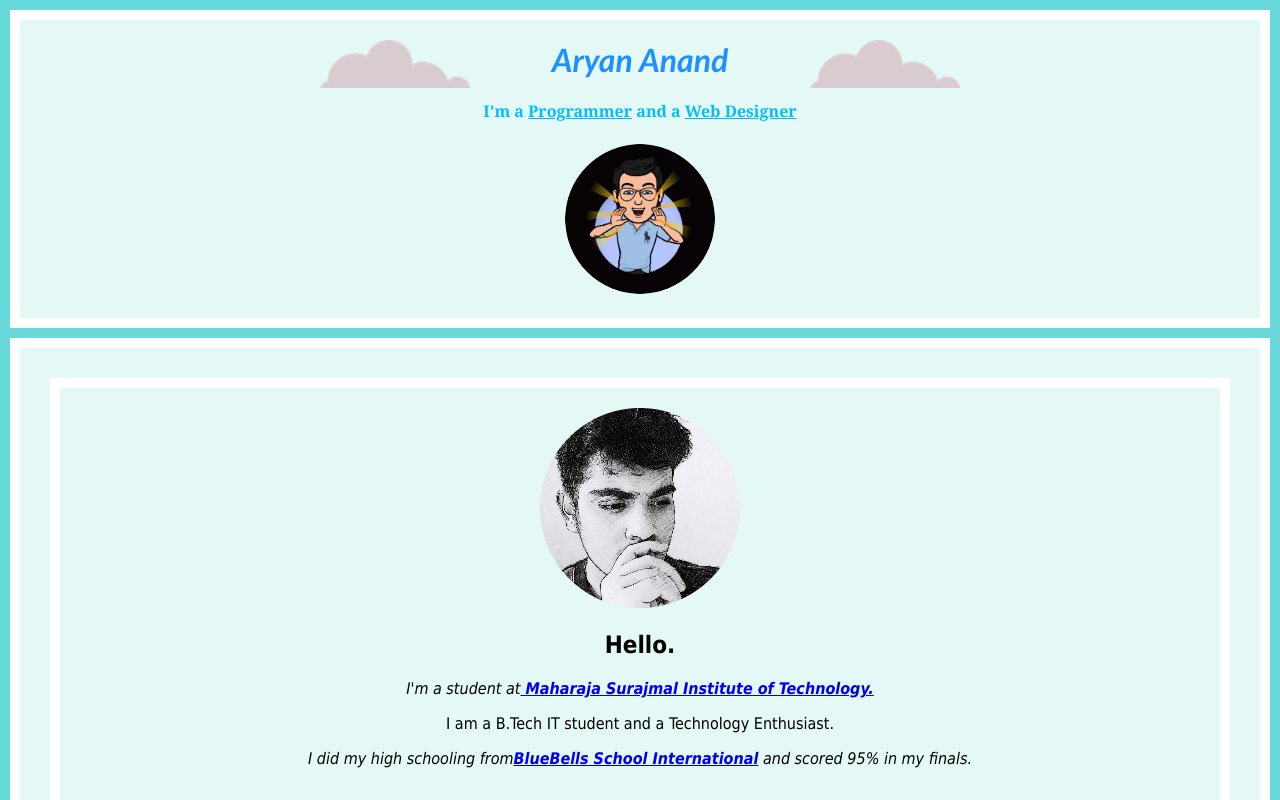
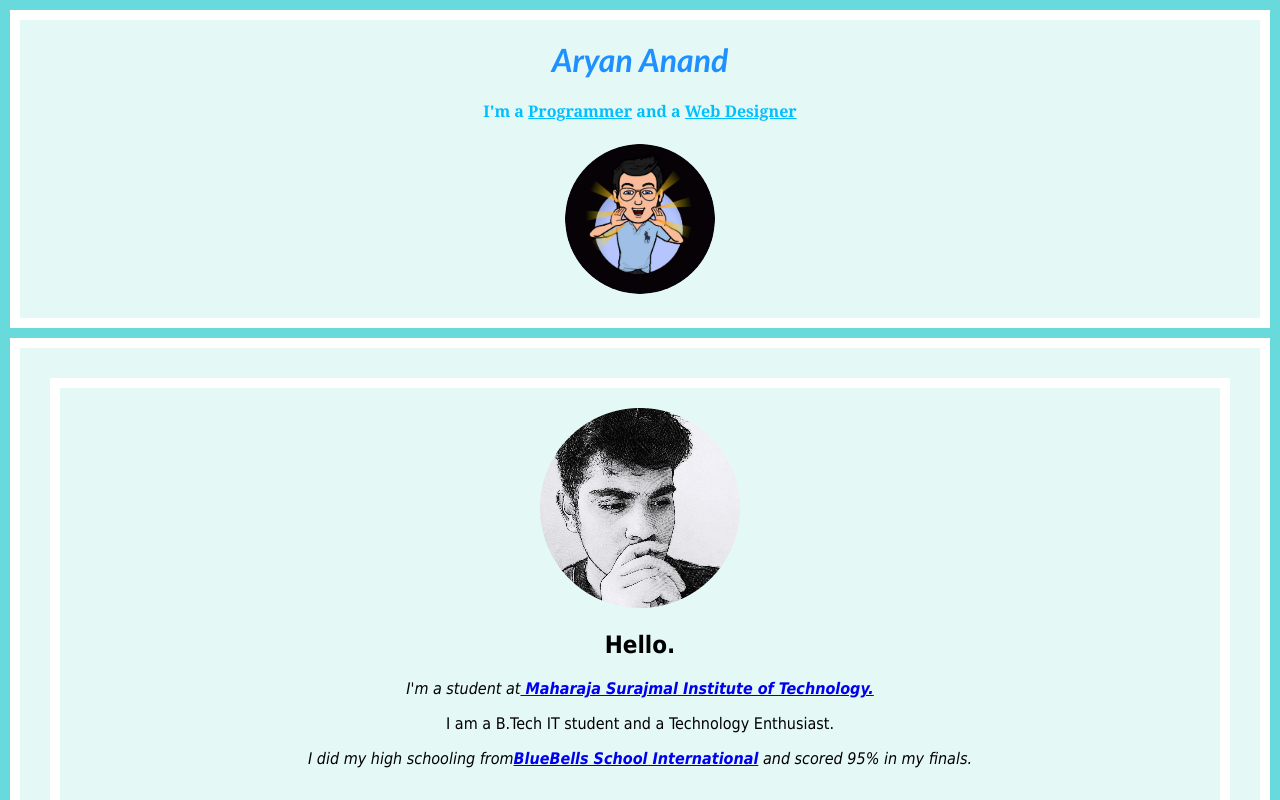
Before and after one commit to Aryan191201/aboutme, a plain HTML site: page index.html in a window 1280 px wide. Shown: the top 800 px of the page. Drawn offline with Linux system fonts and the light colour scheme.

Commit message:
Update index.html

```diff
--- a/index.html
+++ b/index.html
@@ -10,8 +10,6 @@
 
 <body>
   <div class="">
-    <img class="bottom" src="cloud.png" alt="cloud">
-    <img class="upper" src="cloud.png" alt="cloud">
     <h1 id="heading">Aryan Anand</h1>
     <h4>I'm a <span class="underline">Programmer</span> and a <span class="underline">Web Designer</span></h4>
     <img class="snap "src="filename.jpg.png" alt="">
```
